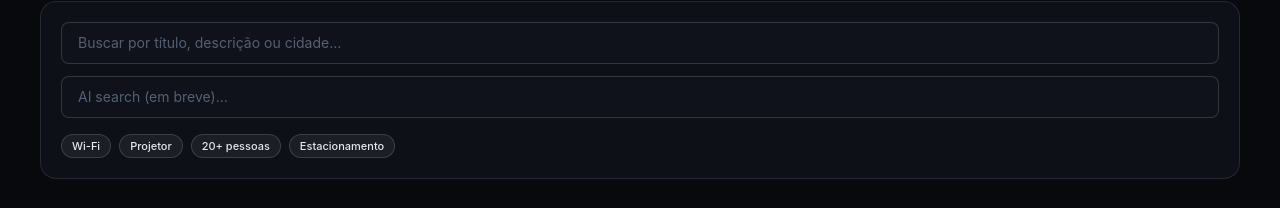
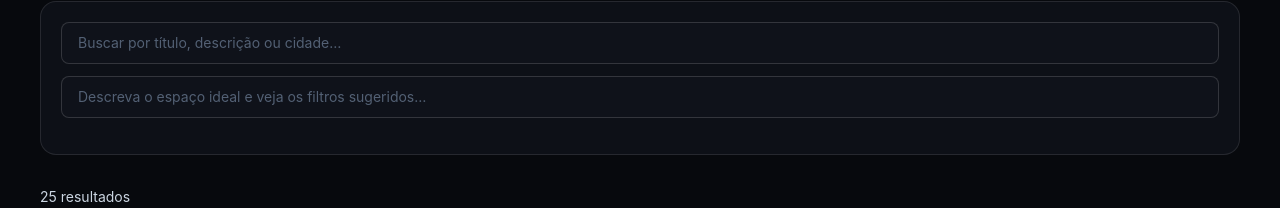
Before and after one commit to pedrolcsdev/recommendation_system, a Next.js app: page /search in a window 1280 px wide. Shown: the part 216-424 px from the top of the page. Built offline with nearby package versions, Linux system fonts and the light colour scheme.

Commit message:
Add rule-based AI query parser and filter chips

```diff
--- a/src/app/search/page.tsx
+++ b/src/app/search/page.tsx
@@ -7,9 +7,8 @@ import Button from '@/components/Button';
 import Input from '@/components/Input';
 import SectionHeader from '@/components/SectionHeader';
 import { SpaceCard } from '@/components/SpaceCard';
+import { parseAiQuery } from '@/lib/parseAiQuery';
 import { getAllSpaces } from '@/lib/spaces';
-
-const chips = ['Wi-Fi', 'Projetor', '20+ pessoas', 'Estacionamento'];
 
 function normalizeSearchText(value: string): string {
   return value
@@ -23,6 +22,7 @@ export default function SearchPage() {
   const [query, setQuery] = useState('');
   const [aiText, setAiText] = useState('');
   const searchInputRef = useRef<HTMLInputElement>(null);
+  const aiChips = useMemo(() => parseAiQuery(aiText).tags, [aiText]);
 
   const filteredSpaces = useMemo(() => {
     const normalizedQuery = normalizeSearchText(query).trim();
@@ -58,13 +58,13 @@ export default function SearchPage() {
           <Input
             value={aiText}
             onChange={(event) => setAiText(event.target.value)}
-            placeholder="AI search (em breve)…"
+            placeholder="Descreva o espaço ideal e veja os filtros sugeridos…"
             aria-label="AI search"
           />
         </div>
 
         <div className="flex flex-wrap gap-2">
-          {chips.map((chip) => (
+          {aiChips.map((chip) => (
             <Badge key={chip}>{chip}</Badge>
           ))}
         </div>
--- /dev/null
+++ b/src/lib/parseAiQuery.ts
@@ -0,0 +1,49 @@
+const MEETING_KEYWORDS = [
+  'reuniao',
+  'meeting',
+  'corporativo',
+  'escritorio',
+  'empresa',
+  'trabalho',
+  'profissional',
+];
+
+const WIFI_REGEX = /\b(wi\s*-?\s*fi|wifi|internet)\b/;
+const AIR_CONDITIONING_REGEX = /\b(ar\s*-?\s*condicionado|ac)\b/;
+const CAPACITY_REGEX = /\b(\d+)\s*(pessoas?|people|guests)\b/;
+
+function normalizeText(value: string): string {
+  return value
+    .toLocaleLowerCase('pt-BR')
+    .normalize('NFD')
+    .replace(/[\u0300-\u036f]/g, '');
+}
+
+export function parseAiQuery(query: string): { tags: string[] } {
+  const normalizedQuery = normalizeText(query);
+  const tags = new Set<string>();
+
+  const capacityMatch = normalizedQuery.match(CAPACITY_REGEX);
+  if (capacityMatch) {
+    tags.add(`Min. ${capacityMatch[1]} pessoas`);
+  }
+
+  if (MEETING_KEYWORDS.some((keyword) => normalizedQuery.includes(keyword))) {
+    tags.add('corporativo');
+    tags.add('reunião');
+    tags.add('profissional');
+    tags.add('cadeiras');
+  }
+
+  if (WIFI_REGEX.test(normalizedQuery)) {
+    tags.add('wifi');
+  }
+
+  if (AIR_CONDITIONING_REGEX.test(normalizedQuery)) {
+    tags.add('ar condicionado');
+  }
+
+  return {
+    tags: Array.from(tags),
+  };
+}
```
